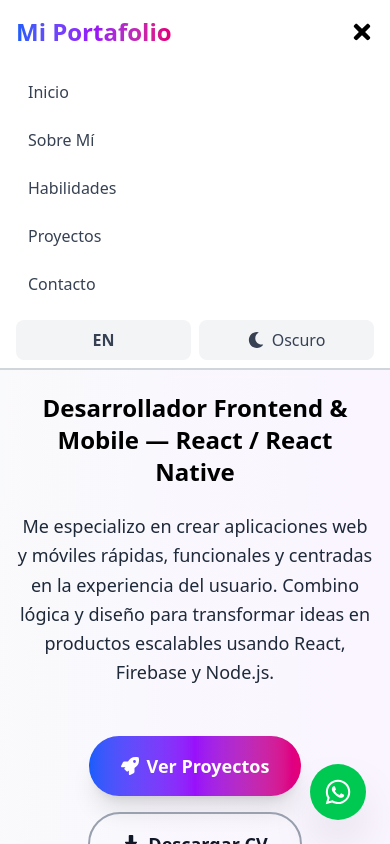
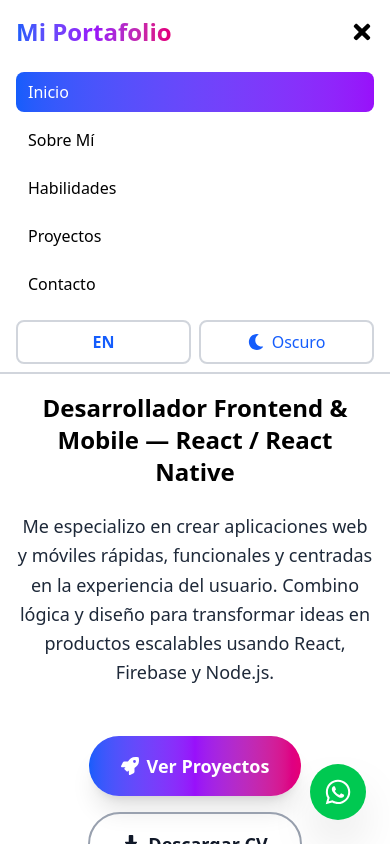
Before and after one commit to Pabloandres4112/Portafolio, a React (Vite) app: page / in a window 390 px wide. Both pictures are taken after a click on the button 362 px from the left and 32 px from the top of the page. Shown: the top 844 px of the page. Built offline with nearby package versions, Linux system fonts and the light colour scheme.

Commit message:
feat: mejorar estilos y lógica de tema en componentes

```diff
--- a/index.html
+++ b/index.html
@@ -1,5 +1,5 @@
 <!doctype html>
-<html lang="en">
+<html lang="en" class="">
   <head>
     <meta charset="UTF-8" />
     <link rel="icon" type="image/svg+xml" href="/Logo_Pablo.png" />
--- a/src/components/Portafoleo.tsx
+++ b/src/components/Portafoleo.tsx
@@ -53,7 +53,7 @@ const Portfolio = () => {
   }, []);
 
   return (
-    <div className="bg-white dark:bg-gradient-to-br dark:from-gray-900 dark:via-purple-900 dark:to-gray-900 bg-gradient-to-br from-gray-50 via-purple-50 to-gray-50 text-gray-900 dark:text-white transition-colors duration-500">
+    <div className="bg-white dark:bg-gradient-to-br dark:from-gray-900 dark:via-purple-900 dark:to-gray-900 text-gray-900 dark:text-white transition-colors duration-500">
       <Whasapp />
       <Navbar activeSection={activeSection} onNavigate={handleNavigate} />
 
--- a/src/components/componetesPortafoleo/Contact.tsx
+++ b/src/components/componetesPortafoleo/Contact.tsx
@@ -33,7 +33,7 @@ const Contact: React.FC = () => {
   const [state, handleSubmit] = useForm("xrbkqrrn");
 
   return (
-    <section className="min-h-screen py-20 px-4 bg-purple-50/30 dark:bg-black/10 backdrop-blur-sm">
+    <section className="min-h-screen py-20 px-4 bg-gray-50 dark:bg-black/10">
       <motion.div
         className="max-w-5xl mx-auto"
         initial="initial"
--- a/src/components/componetesPortafoleo/Navbar.tsx
+++ b/src/components/componetesPortafoleo/Navbar.tsx
@@ -120,7 +120,11 @@ const Navbar: React.FC<NavbarProps> = ({ activeSection, onNavigate }) => {
                 <motion.button
                   key={item.id}
                   onClick={() => handleClick(item.id)}
-                  className="block w-full text-left px-3 py-2 rounded-lg text-gray-700 dark:text-gray-300 hover:text-purple-600 dark:hover:text-white hover:bg-gray-100 dark:hover:bg-white/10"
+                  className={`block w-full text-left px-3 py-2 rounded-lg transition-all ${
+                    activeSection === item.id
+                      ? 'bg-gradient-to-r from-blue-600 to-purple-600 text-white'
+                      : 'text-black dark:text-gray-300 hover:text-blue-600 dark:hover:text-white hover:bg-blue-50 dark:hover:bg-white/10'
+                  }`}
                   whileHover={{ x: 10 }}
                 >
                   {item.label}
@@ -131,17 +135,17 @@ const Navbar: React.FC<NavbarProps> = ({ activeSection, onNavigate }) => {
               <div className="flex gap-2 pt-2">
                 <motion.button
                   onClick={toggleLanguage}
-                  className="flex-1 px-3 py-2 rounded-lg bg-gray-100 dark:bg-white/10 text-gray-700 dark:text-gray-300 font-semibold"
+                  className="flex-1 px-3 py-2 rounded-lg bg-white dark:bg-white/10 text-blue-600 dark:text-gray-300 font-semibold border-2 border-gray-300 dark:border-transparent"
                   whileTap={{ scale: 0.95 }}
                 >
                   {language === 'es' ? 'EN' : 'ES'}
                 </motion.button>
                 <motion.button
                   onClick={toggleTheme}
-                  className="flex-1 px-3 py-2 rounded-lg bg-gray-100 dark:bg-white/10 text-gray-700 dark:text-gray-300 flex items-center justify-center gap-2"
+                  className="flex-1 px-3 py-2 rounded-lg bg-white dark:bg-white/10 text-blue-600 dark:text-gray-300 flex items-center justify-center gap-2 border-2 border-gray-300 dark:border-transparent"
                   whileTap={{ scale: 0.95 }}
                 >
-                  {theme === 'dark' ? <><FaSun /> Claro</> : <><FaMoon /> Oscuro</>}
+                  {theme === 'dark' ? <><FaSun /> {t.nav.light || 'Claro'}</> : <><FaMoon /> {t.nav.dark || 'Oscuro'}</>}
                 </motion.button>
               </div>
             </div>
--- a/src/components/componetesPortafoleo/SkillsSectionNew.tsx
+++ b/src/components/componetesPortafoleo/SkillsSectionNew.tsx
@@ -21,7 +21,7 @@ const SkillsSection: React.FC = () => {
   }, []);
 
   return (
-    <section className="min-h-screen py-20 px-4 bg-white dark:bg-gradient-to-br dark:from-gray-900 dark:via-purple-900 dark:to-gray-900">
+    <section className="min-h-screen py-20 px-4 bg-gray-50 dark:bg-gradient-to-br dark:from-gray-900 dark:via-purple-900 dark:to-gray-900">
       <motion.div
         className="max-w-6xl mx-auto"
         initial={{ opacity: 0 }}
--- a/src/contexts/ThemeContext.tsx
+++ b/src/contexts/ThemeContext.tsx
@@ -27,8 +27,13 @@ interface ThemeProviderProps {
 
 export const ThemeProvider: React.FC<ThemeProviderProps> = ({ children }) => {
   const [theme, setTheme] = useState<Theme>(() => {
-    const saved = localStorage.getItem('theme');
-    return (saved as Theme) || 'light';
+    // Siempre iniciar en modo claro por defecto
+    if (typeof window !== 'undefined') {
+      const saved = localStorage.getItem('theme');
+      // Si no hay nada guardado, usar 'light'
+      return saved === 'dark' ? 'dark' : 'light';
+    }
+    return 'light';
   });
 
   const [language, setLanguage] = useState<Language>(() => {
@@ -36,9 +41,26 @@ export const ThemeProvider: React.FC<ThemeProviderProps> = ({ children }) => {
     return (saved as Language) || 'es';
   });
 
+  // Aplicar tema inicial inmediatamente al montar
+  useEffect(() => {
+    const root = document.documentElement;
+    if (theme === 'dark') {
+      root.classList.add('dark');
+    } else {
+      root.classList.remove('dark');
+    }
+  }, []);
+
+  // Actualizar cuando cambie el tema
   useEffect(() => {
     localStorage.setItem('theme', theme);
-    document.documentElement.classList.toggle('dark', theme === 'dark');
+    const root = document.documentElement;
+
+    if (theme === 'dark') {
+      root.classList.add('dark');
+    } else {
+      root.classList.remove('dark');
+    }
   }, [theme]);
 
   useEffect(() => {
```
